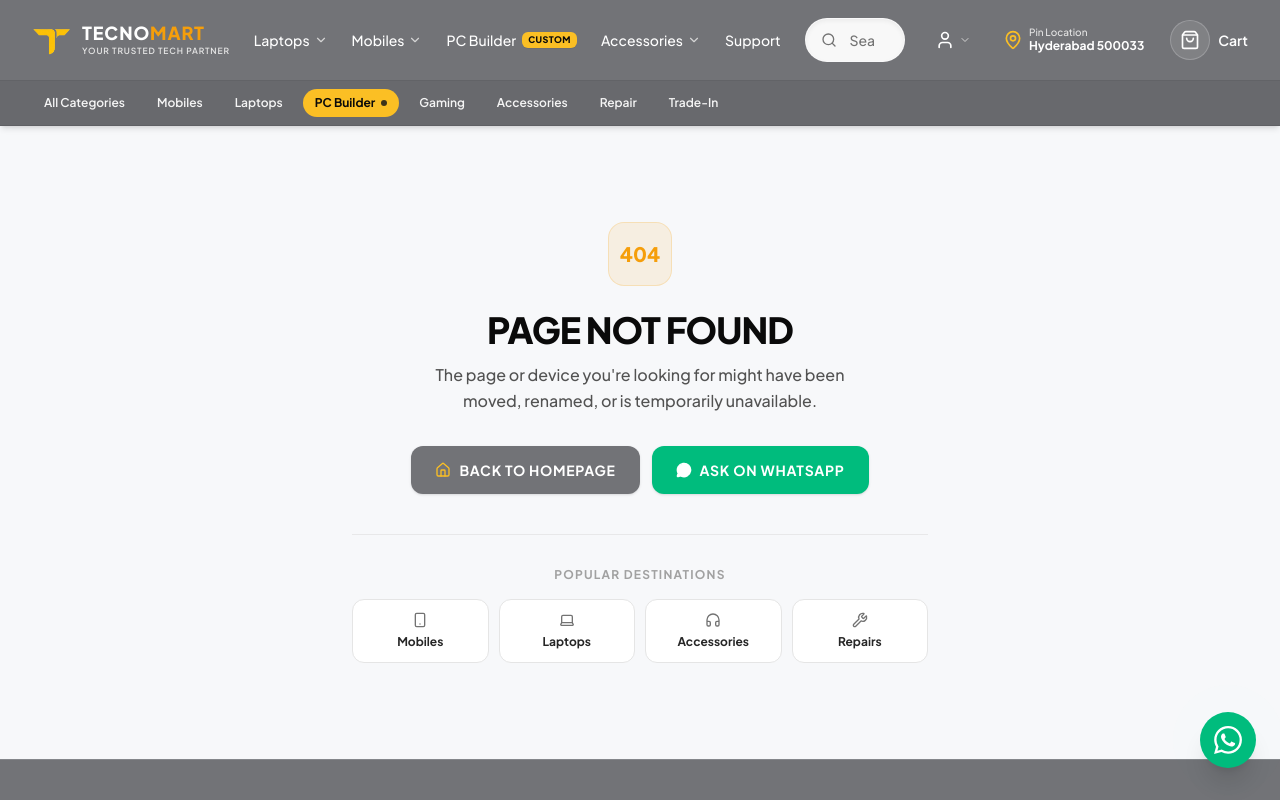
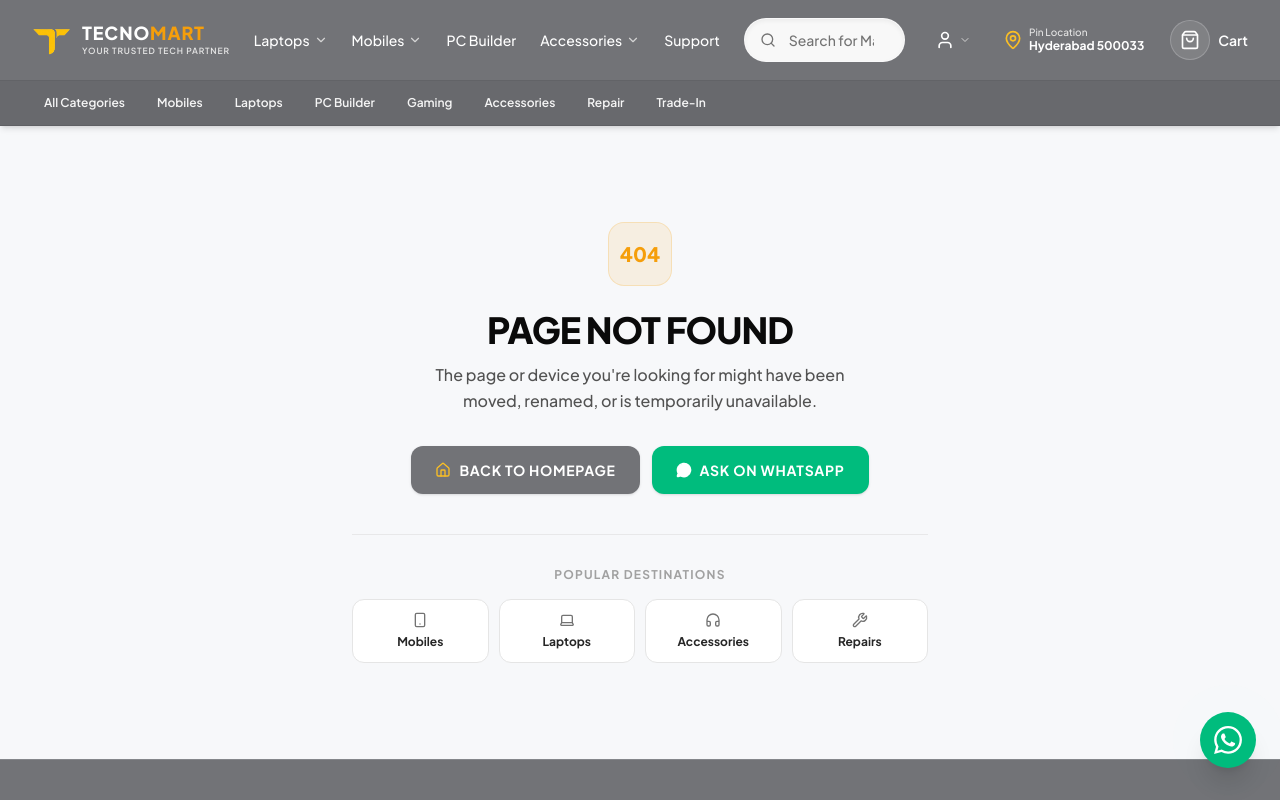
Before and after one commit to MyBusinessMate/Tecnomart-web, a React (Vite) app: page /404 in a window 1280 px wide. Shown: the top 800 px of the page. Built offline with nearby package versions, Linux system fonts and the light colour scheme.

Commit message:
style(header): harmonize PC Builder link styling to match other nav items

```diff
--- a/src/components/redesign/Header.jsx
+++ b/src/components/redesign/Header.jsx
@@ -384,12 +384,9 @@ export default function Header() {
           {/* PC Builder Link */}
           <Link
             href="/pc-builds"
-            className="flex items-center gap-1.5 hover:text-amber-400 transition-colors py-1 cursor-pointer font-medium group"
+            className="hover:text-amber-400 transition-colors py-1 cursor-pointer font-medium"
           >
-            <span>PC Builder</span>
-            <span className="text-[9px] font-black uppercase tracking-wider bg-amber-400 text-neutral-950 px-1.5 py-0.5 rounded-md shadow-2xs group-hover:bg-amber-300 transition-colors">
-              Custom
-            </span>
+            PC Builder
           </Link>
 
           {/* Accessories Dropdown */}
@@ -645,16 +642,9 @@ export default function Header() {
               <Link
                 key={link.label}
                 href={link.href}
-                className={`px-3 py-1.5 rounded-full hover:bg-white/10 hover:text-amber-300 transition-all flex items-center gap-1.5 flex-shrink-0 cursor-pointer ${
-                  link.label === 'PC Builder'
-                    ? 'text-neutral-950 bg-amber-400 font-bold hover:bg-amber-300 hover:text-neutral-950'
-                    : ''
-                }`}
+                className="px-3 py-1.5 rounded-full hover:bg-white/10 hover:text-amber-300 transition-all flex items-center gap-1.5 flex-shrink-0 cursor-pointer"
               >
                 <span>{link.label}</span>
-                {link.label === 'PC Builder' && (
-                  <span className="w-1.5 h-1.5 rounded-full bg-neutral-900 animate-pulse" />
-                )}
               </Link>
             ))}
           </div>
```
